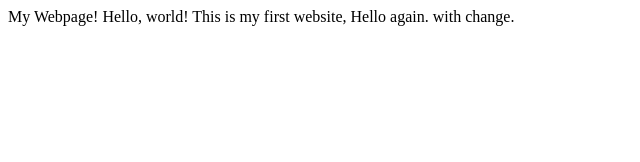
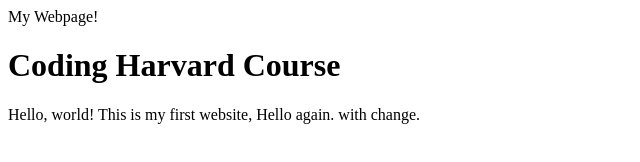
Before and after one commit to ahmedabdelwahid/courseLecture0, a plain HTML site: page hello.html in a window 1280 px wide. Shown: the whole page, without its empty margins (0-640 px from the left). Drawn offline with Linux system fonts and the light colour scheme.

Commit message:
Update hello.html

```diff
--- a/hello.html
+++ b/hello.html
@@ -3,6 +3,7 @@
 <head>My Webpage!</head>
 
 <body>
+  <h1>Coding Harvard Course</h1>
 Hello, world! This is my first website, Hello again. with change.
 </body>
 <html>
```
